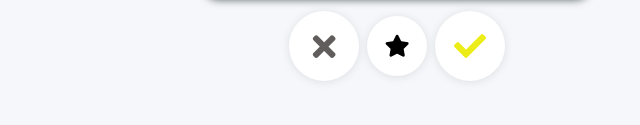
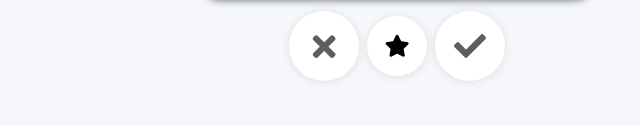
Before and after one commit to haroldfierre/bbq, a plain HTML site: page index.html in a window 1280 px wide. Shown: the part 553-678 px from the top of the page, 398-1038 px from the left. Drawn offline with Linux system fonts and the light colour scheme.

Commit message:
haroldfierre

```diff
--- a/css/style.css
+++ b/css/style.css
@@ -180,7 +180,7 @@ body {
 }
 
 .content .buttons .heart i {
-	color: #ecec18;
+	color: #615d5d;
 	font-size: 32px;
 }
 
```
